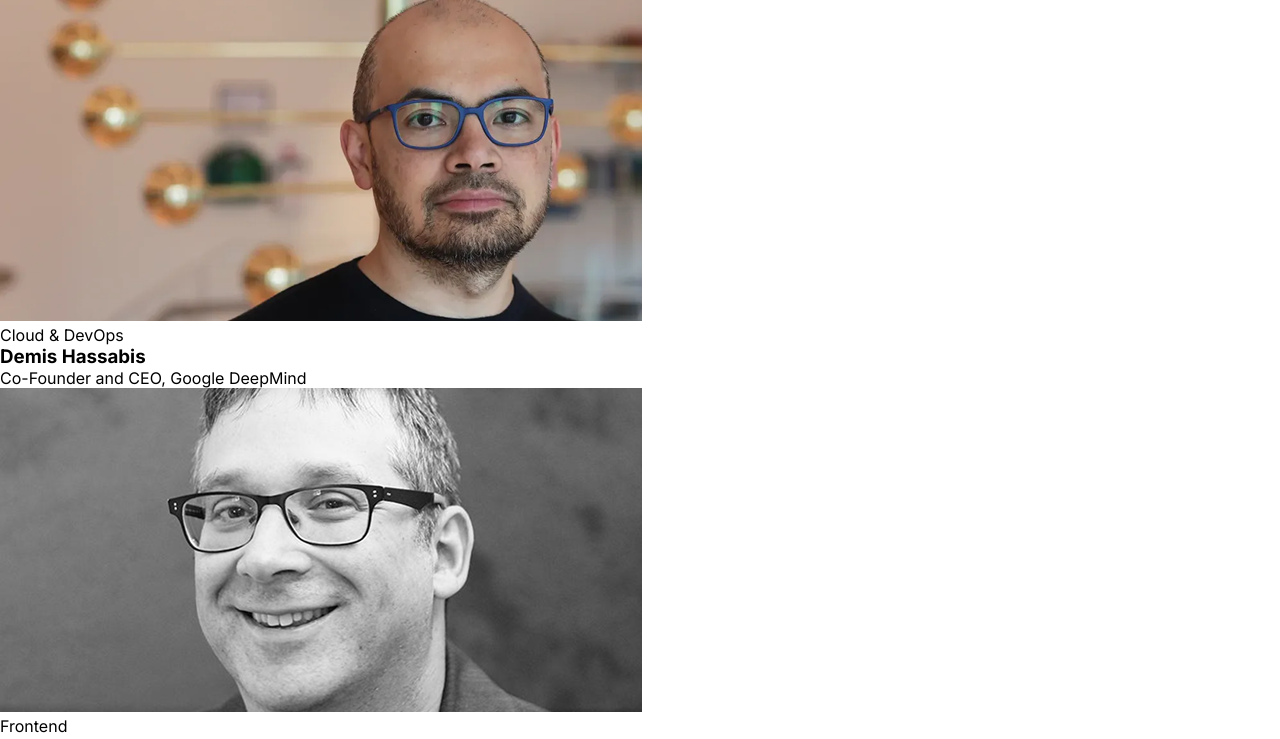
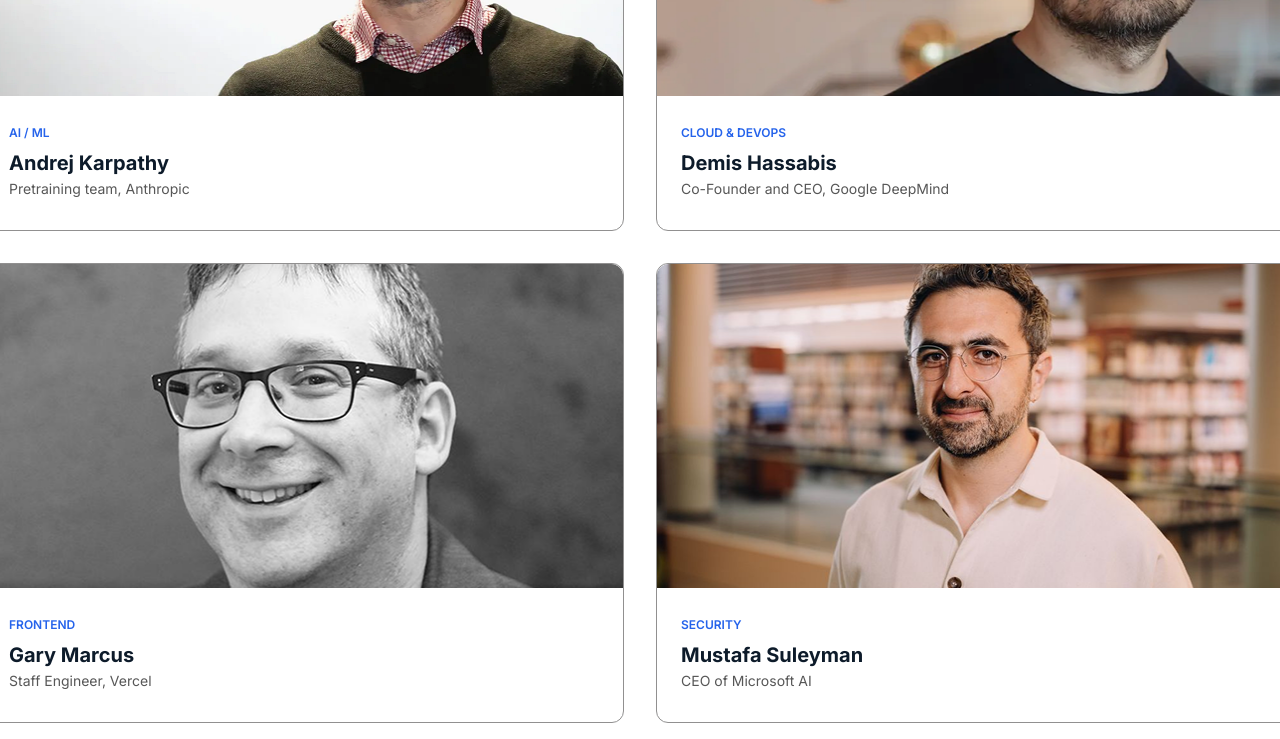
Before and after one commit to Its-Ani-Vibe/Assignment-1, a plain HTML site: page index.html in a window 1280 px wide. Shown: the part 1137-1876 px from the top of the page. Drawn offline with Linux system fonts and the light colour scheme.

Commit message:
Meet the Speakers done

```diff
--- a/Styles/style.css
+++ b/Styles/style.css
@@ -90,5 +90,56 @@
 /* Hero Banner End */
 
 /* Meet the Speakers Start */
+.speaker-root h1{
+    padding-top:80px ;
+    padding-bottom: 56px;
+    text-align: center;
+}
+   .speaker-section{
+    display: grid;
+    justify-content: center;
+    align-items: center;
+    grid-template-columns: 1fr 1fr;
+    /* grid-template-rows: 1fr 1fr; */
+    gap: 32px;
+
+
+   }
+   .speaker{
+    width: 640px;
+    height: 460px;
+    border: 0.1px solid rgb(145, 144, 144);
+    border-radius: 12px;
+    /* object-position: fit; */
+
+   }
+   .speaker img{
+    width: 638px;
+    height: 324px;
+    border-top-right-radius: 12px ;
+    border-top-left-radius: 12px ;
+   }
+   .speaker-tag{
+    color: #2563ebFF;
+    font-size: 12px;
+    font-weight: 600;
+    line-height: 1.5;
+    text-transform: uppercase;
+    padding: 24px 0 8px 24px;
+   }
+   .speaker h3{
+    color: #0d1b2aFF;
+    font-size: 20px;
+    font-weight: 700;
+    line-height: 1.375;
+    padding-left:24px;
+   }
+   .speaker-des{
+    color: #575757FF;
+    font-size: 14px;
+    font-weight: 400;
+    line-height: 1.5;
+    padding: 0 0 0px 24px;
+   }
 
 /* Meet the Speakers End */
--- a/index.html
+++ b/index.html
@@ -44,31 +44,36 @@
             <!-- Hero Banner End -->
 
             <!-- Meet the Speakers Start -->
-             <section class="speaker-section">
-                <div class="speaker1">
+             <section class="speaker-root container ">
+                <h1>Meet the Speakers</h1>
+             <div class=" speaker-section">
+
+
+                <div class="speaker">
                     <img src="./images/andrej.png" alt="">
-                    <p>AI / ML</p>
+                    <p class="speaker-tag">AI / ML</p>
                     <h3>Andrej Karpathy</h3>
-                    <p>Pretraining team, Anthropic</p>
+                    <p class="speaker-des">Pretraining team, Anthropic</p>
                 </div>
-                <div class="speaker2">
+                <div class="speaker">
                      <img src="./images/demis.png" alt="">
-                     <p>Cloud & DevOps</p>
+                     <p class="speaker-tag">Cloud & DevOps</p>
                      <h3>Demis Hassabis</h3>
-                     <p>Co-Founder and CEO, Google DeepMind</p>
+                     <p class="speaker-des">Co-Founder and CEO, Google DeepMind</p>
                 </div>
-                <div class="speaker3">
+                <div class="speaker">
                      <img src="./images/gary.png" alt="">
-                     <p>Frontend</p>
+                     <p class="speaker-tag">Frontend</p>
                      <h3>Gary Marcus</h3>
-                     <p>Staff Engineer, Vercel</p>
+                     <p class="speaker-des">Staff Engineer, Vercel</p>
                 </div>
-                <div class="speaker4">
+                <div class="speaker">
                      <img src="./images/mustafa.png" alt="">
-                     <p>Security</p>
+                     <p class="speaker-tag">Security</p>
                      <h3>Mustafa Suleyman</h3>
-                     <p>CEO of Microsoft AI</p>
+                     <p class="speaker-des">CEO of Microsoft AI</p>
                 </div>
+             </div>
              </section>
             <!-- Meet the Speakers End -->
         </main>
```
